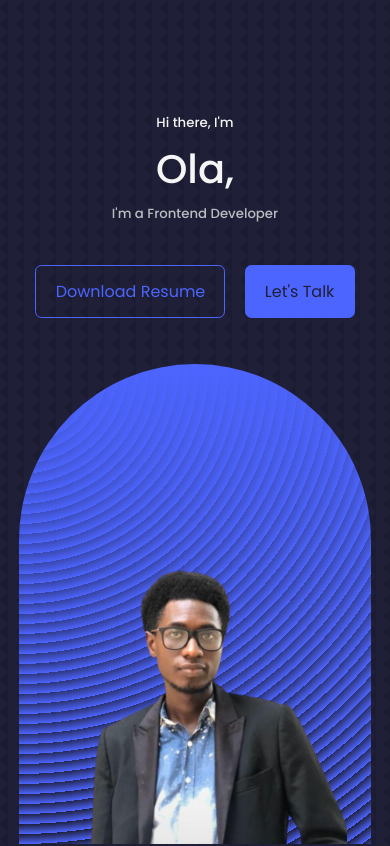
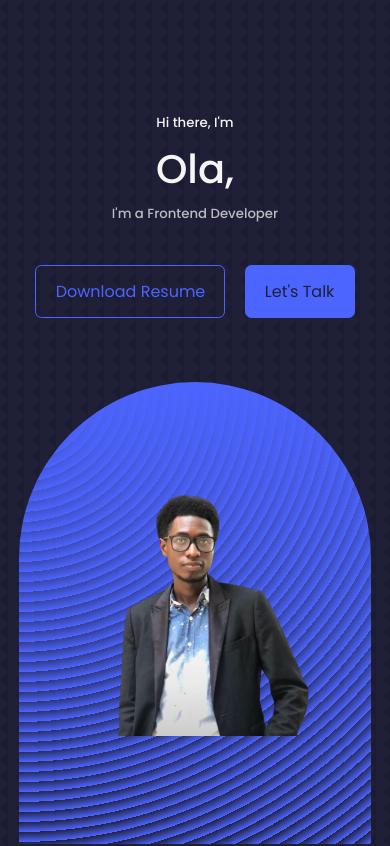
Before and after one commit to Olixfills/portfolio, a React (Create React App) app: page / in a window 390 px wide. Shown: the top 846 px of the page. Built offline with nearby package versions, Linux system fonts and the light colour scheme.

Commit message:
completed header section mobile5

```diff
--- a/src/components/header/header.css
+++ b/src/components/header/header.css
@@ -25,7 +25,6 @@ header{
     display: flex;
     flex-direction: column;
     align-items: center;
-    /* gap: 0rem; */
     position: absolute;
     left: 0;
     bottom: 4rem;
@@ -37,7 +36,8 @@ header{
 /* ANCHOR: image */
 
 .me {
-    background-image: repeating-radial-gradient(circle at 0 0, transparent 0, var(--color-primary) 10px), repeating-linear-gradient(var(--color-primary), transparent);    width: 22rem;
+    background-image: repeating-radial-gradient(circle at 0 0, transparent 0, var(--color-primary) 10px), repeating-linear-gradient(var(--color-primary), transparent);
+    width: 22rem;
     height: 30rem;
     position: absolute;
     left: calc(50% - 11rem);
@@ -51,17 +51,8 @@ header{
 /* ANCHOR: MEDIA QUERIES========= MD ========= */
 
 @media (max-width: 1024px) {
-    /* header{
-        height: 67vh;
-    } */
-    .me{
-        bottom: 0;
-        padding-top: 10rem;
-        margin-top: 4rem;
-    }
-    .me img{
-        height: 120%;
-    }
+
+
 }
 
 
@@ -72,7 +63,5 @@ header{
     .header__socials {
             display: none;
     }
-    .me img {
-        height: 130%;
-    }
+
 }
```
